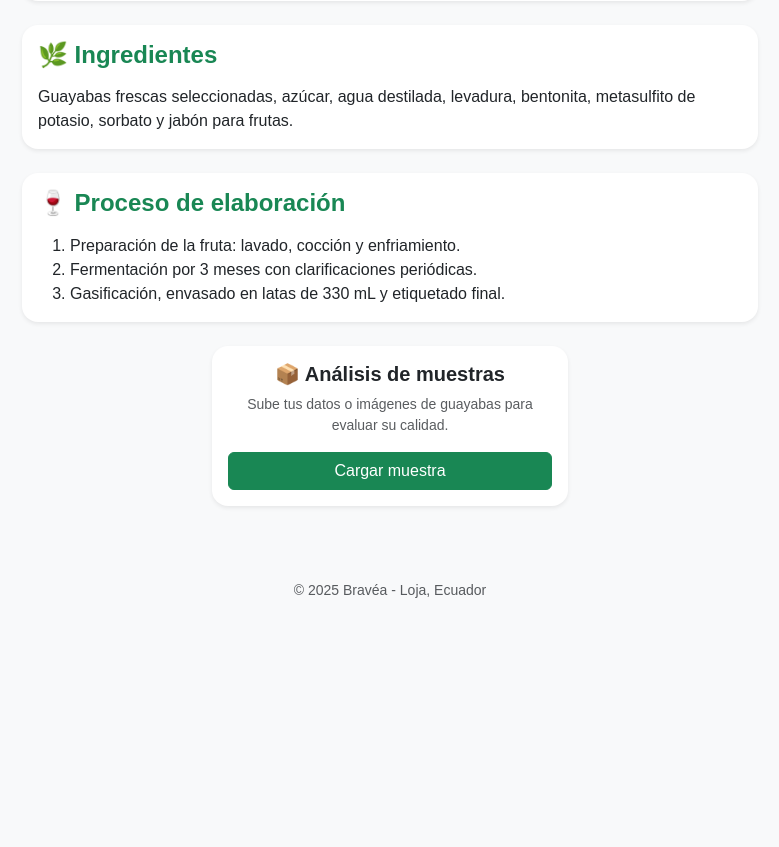
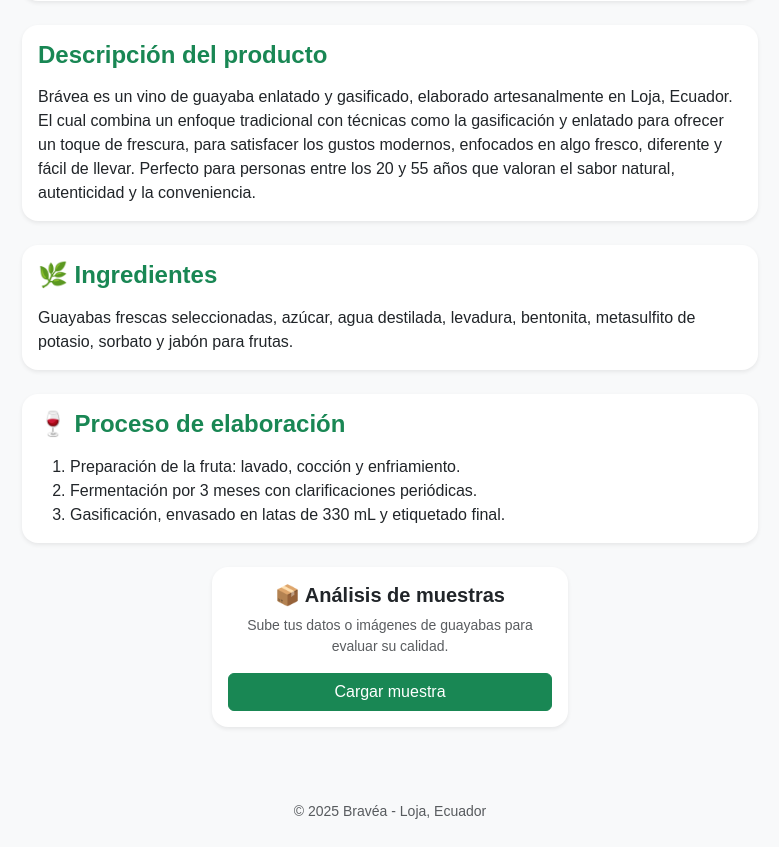
Before and after one commit to SantiagoSanchezVargas/ProyectoGC_AulaEspejo, a Flask app: page /dashboard in a window 1280 px wide. Shown: the part 525-1372 px from the top of the page, without its empty margins (250-1029 px from the left). Before the commit the page ends 1123 px from the top, so only its background shows below. Run offline with Flask 2, Linux system fonts and the light colour scheme; the visitor is signed in with stand-in values (Sample User, id 1); data that the repository does not hold is empty; some libraries are stand-ins or nearby versions.

Commit message:
Se añade descripción del producto al dashboard.html

```diff
--- a/Proyecto_GC/templates/dashboard.html
+++ b/Proyecto_GC/templates/dashboard.html
@@ -46,8 +46,19 @@
               Analiza la calidad de las guayabas para determinar su aptitud en la producción de vino artesanal.
             </p>
             <div class="d-flex justify-content-center mt-3">
-              <img src="{{ url_for('static', filename='static_HTML/3.PNG') }}" alt="Guayabas" class="img-fluid rounded">
+              <img src="{{ url_for('static', filename='static/3.png') }}" alt="Guayabas" class="img-fluid rounded">
             </div>
+          </div>
+        </div>
+        <div class="card border-0 shadow-sm mb-4">
+          <div class="card-body">
+            <h4 class="text-success fw-semibold mb-3">Descripción del producto</h4>
+            <p class="mb-0">
+              Brávea es un vino de guayaba enlatado y gasificado, elaborado artesanalmente en Loja, Ecuador.
+              El cual combina un enfoque tradicional con técnicas como la gasificación y enlatado para ofrecer un
+              toque de frescura, para satisfacer los gustos modernos, enfocados en algo fresco, diferente y fácil de llevar.
+              Perfecto para personas entre los 20 y 55 años que valoran el sabor natural, autenticidad y la conveniencia.
+            </p>
           </div>
         </div>
 
```
